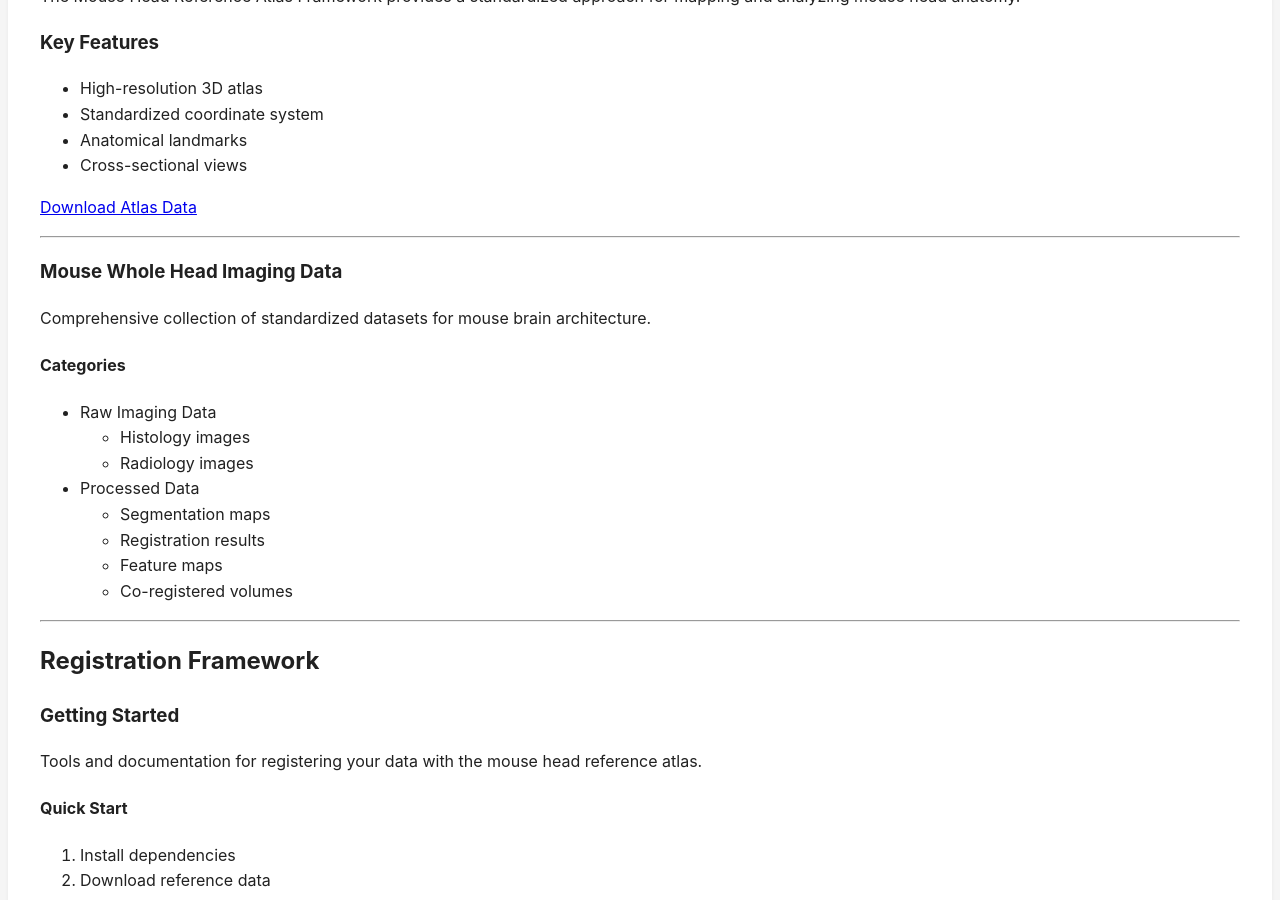
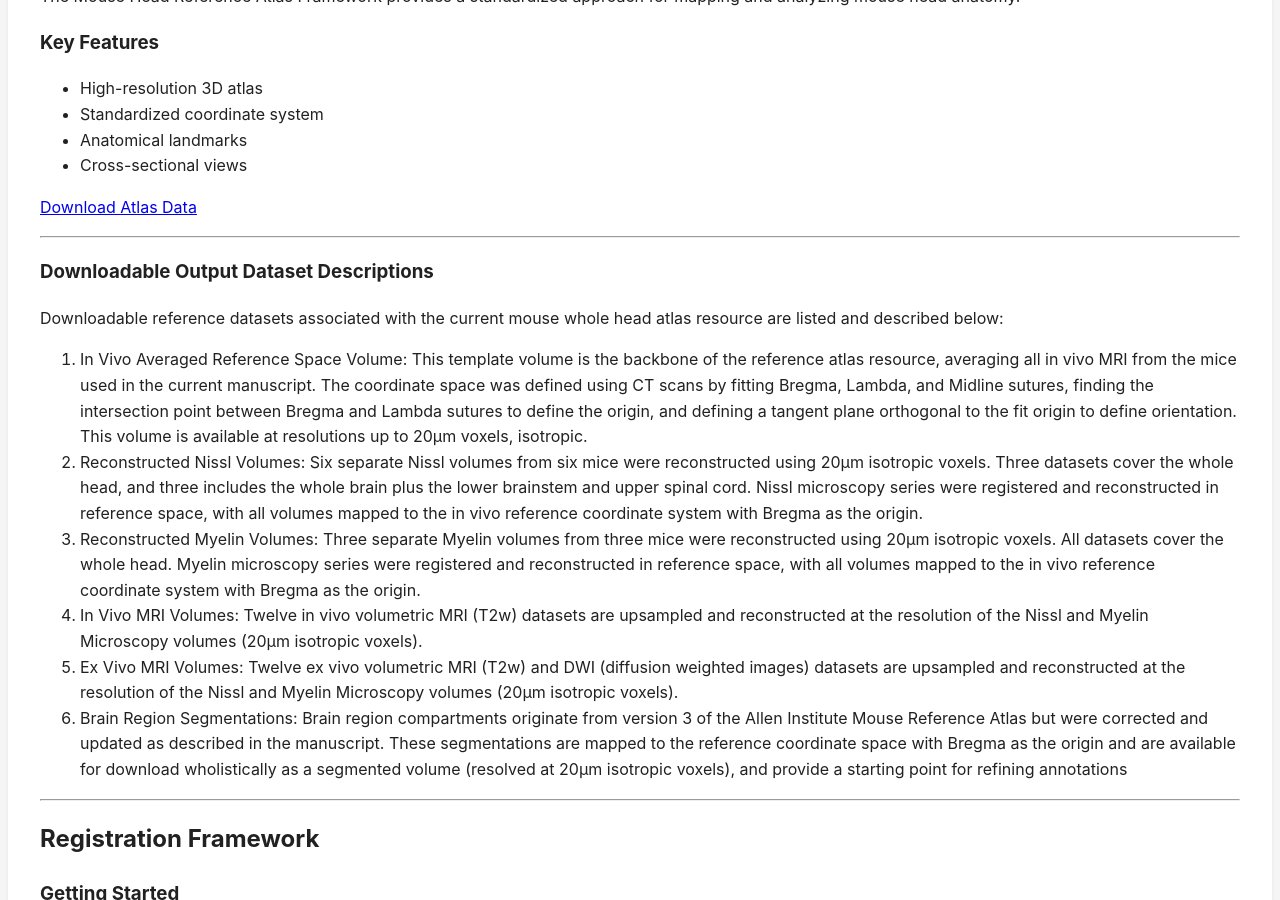
Before and after one commit to ppmitra/BAPDataAndCode, a Jekyll site: the page built from pages/mouse.md, in a window 1280 px wide and 900 px high, scrolled down 653 px. Built offline with Jekyll 4.4.1, drawn with Linux system fonts in a browser that asks for light colours; comment, search, counter and statistics services are not loaded.

Commit message:
updated dataset description

```diff
--- a/pages/mouse.md
+++ b/pages/mouse.md
@@ -18,18 +18,16 @@ The Mouse Head Reference Atlas Framework provides a standardized approach for ma
 
 ---
 
-### Mouse Whole Head Imaging Data
-Comprehensive collection of standardized datasets for mouse brain architecture.
+### Downloadable Output Dataset Descriptions
+ Downloadable reference datasets associated with the current mouse whole head atlas resource are listed and described below:
 
-#### Categories
-- Raw Imaging Data
-  - Histology images
-  - Radiology images
-- Processed Data
-  - Segmentation maps
-  - Registration results
-  - Feature maps
-  - Co-registered volumes
+1. In Vivo Averaged Reference Space Volume: This template volume is the backbone of the reference atlas resource, averaging all in vivo MRI from the mice used in the current manuscript. The coordinate space was defined using CT scans by fitting Bregma, Lambda, and Midline sutures, finding the intersection point between Bregma and Lambda sutures to define the origin, and defining a tangent plane orthogonal to the fit origin to define orientation. This volume is available at resolutions up to 20μm voxels, isotropic.
+2. Reconstructed Nissl Volumes: Six separate Nissl volumes from six mice were reconstructed using 20μm isotropic voxels. Three datasets cover the whole head, and three includes the whole brain plus the lower brainstem and upper spinal cord. Nissl microscopy series were registered and reconstructed in reference space, with all volumes mapped to the in vivo reference coordinate system with Bregma as the origin.
+3. Reconstructed Myelin Volumes: Three separate Myelin volumes from three mice were reconstructed using 20μm isotropic voxels. All datasets cover the whole head. Myelin microscopy series were registered and reconstructed in reference space, with all volumes mapped to the in vivo reference coordinate system with Bregma as the origin.
+4. In Vivo MRI Volumes: Twelve in vivo volumetric MRI (T2w) datasets are upsampled and reconstructed at the resolution of the Nissl and Myelin Microscopy volumes (20μm isotropic voxels).
+5. Ex Vivo MRI Volumes: Twelve ex vivo volumetric MRI (T2w) and DWI (diffusion weighted images) datasets are upsampled and reconstructed at the resolution of the Nissl and Myelin Microscopy volumes (20μm isotropic voxels).
+6. Brain Region Segmentations: Brain region compartments originate from version 3 of the Allen Institute Mouse Reference Atlas but were corrected and updated as described in the manuscript. These segmentations are mapped to the reference coordinate space with Bregma as the origin and are available for download wholistically as a segmented volume (resolved at 20μm isotropic voxels), and provide a starting point for refining annotations
+
 
 ---
 
```
